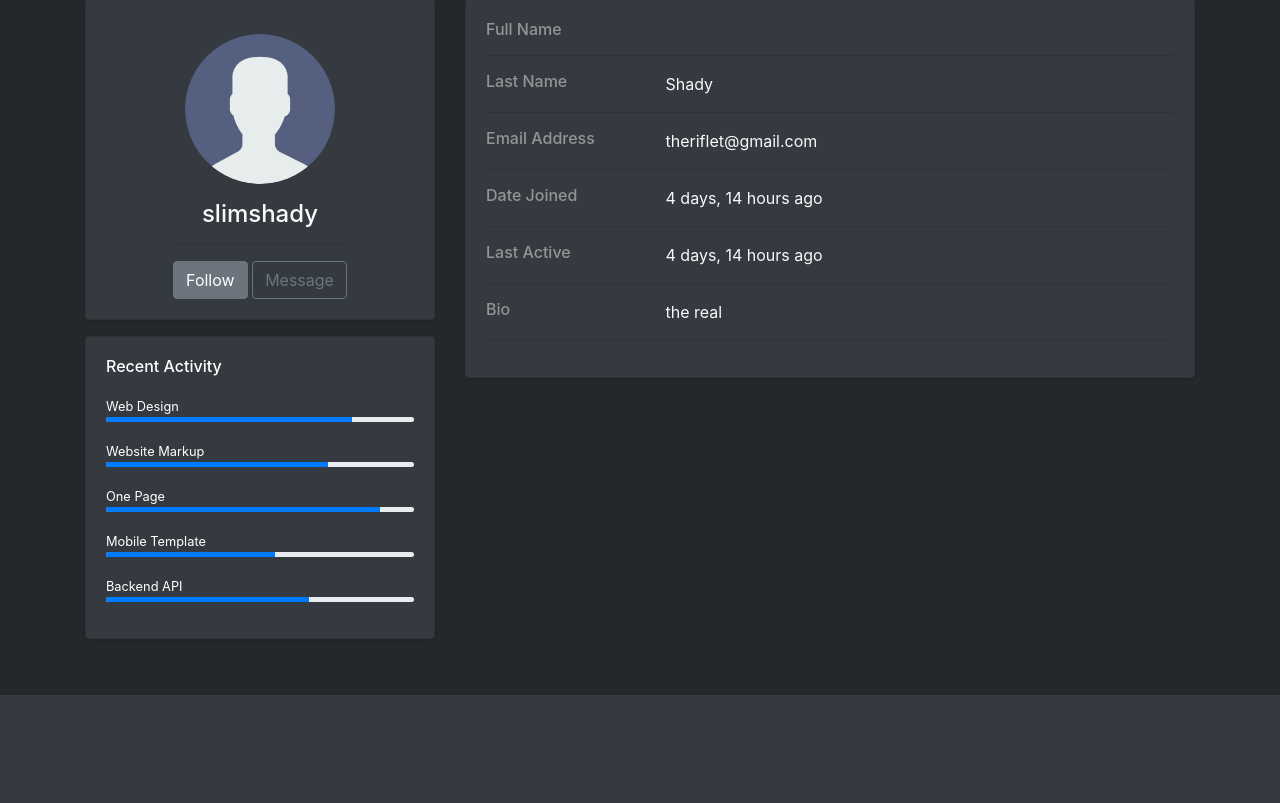
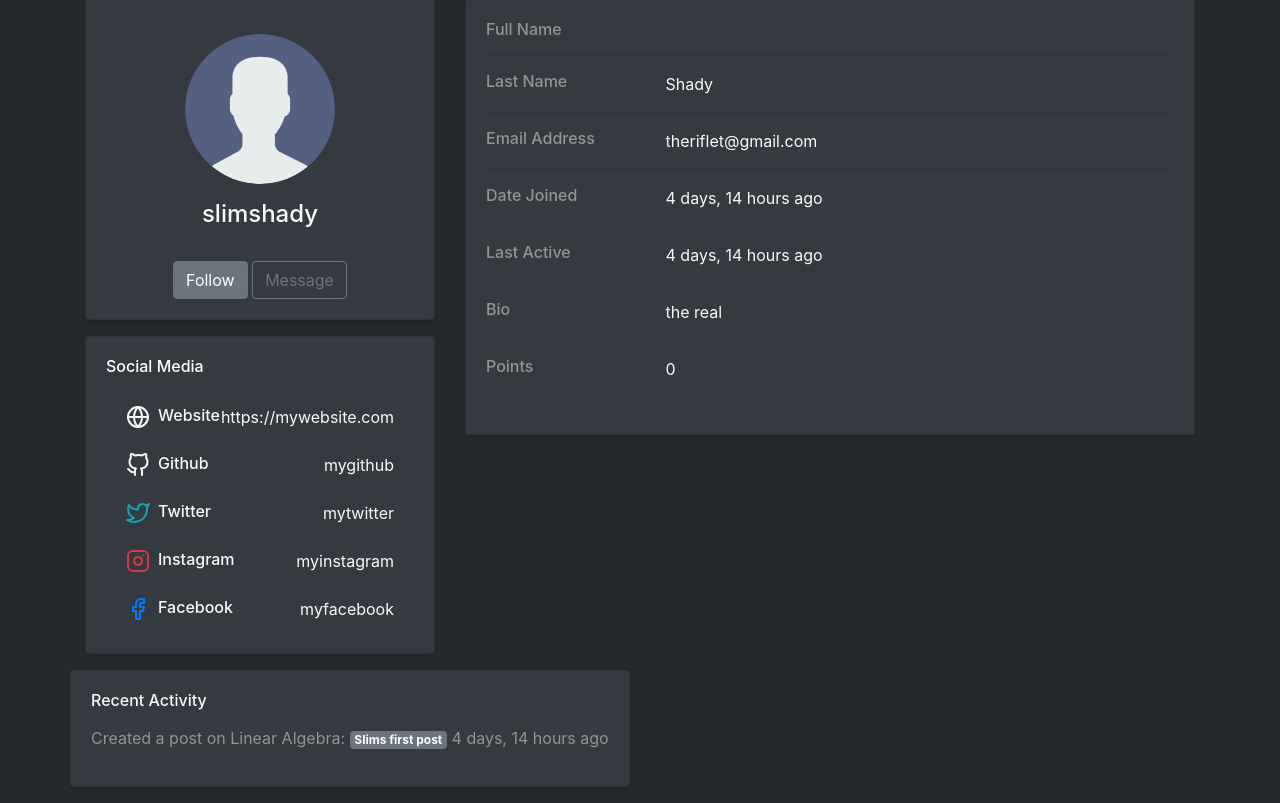
Before and after one commit to mjahidulalam/PragueStudentCenter, a Django app: a page that uses templates/root.html in a window 1280 px wide. Shown: the part 105-908 px from the top of the page. Before the commit the page ends 800 px from the top, so only its background shows below. Run offline with Django 3.2, Linux system fonts and the light colour scheme; data comes from the database, SQL or seed files in the repository; parts of the project's set-up code (start-up, migrations or seed data) failed here and were passed over; some libraries are stand-ins or nearby versions.

Commit message:
updated scroll bar

```diff
--- a/templates/root.html
+++ b/templates/root.html
@@ -21,6 +21,25 @@
   </head>
   <!-- <body style="background-color: rgb(224, 232, 243);"> -->
   <body style="background-color: #25282b;">
+    <style>
+      ::-webkit-scrollbar {
+        background-color: #5f5f5f;
+        width: 10px;
+      }
+      ::-webkit-scrollbar-track {
+        background: #aaaaaa;
+      }
+
+      /* Handle */
+      ::-webkit-scrollbar-thumb {
+        background: rgb(100, 100, 100);
+      }
+
+      /* Handle on hover */
+      ::-webkit-scrollbar-thumb:hover {
+        background: #555;
+      }
+      </style>
 
     {% include 'components/navbar.html' %}
 
--- a/templates/users/profile.html
+++ b/templates/users/profile.html
@@ -25,27 +25,29 @@
               </div>
               <div class="card mt-3 bg-dark text-white">
                 <div class="card-body" >
-                  <h6 class="d-flex align-items-center mb-3">Recent Activity</h6>
-                  <small>Web Design</small>
-                  <div class="progress mb-3" style="height: 5px">
-                    <div class="progress-bar bg-primary" role="progressbar" style="width: 80%" aria-valuenow="80" aria-valuemin="0" aria-valuemax="100"></div>
-                  </div>
-                  <small>Website Markup</small>
-                  <div class="progress mb-3" style="height: 5px">
-                    <div class="progress-bar bg-primary" role="progressbar" style="width: 72%" aria-valuenow="72" aria-valuemin="0" aria-valuemax="100"></div>
-                  </div>
-                  <small>One Page</small>
-                  <div class="progress mb-3" style="height: 5px">
-                    <div class="progress-bar bg-primary" role="progressbar" style="width: 89%" aria-valuenow="89" aria-valuemin="0" aria-valuemax="100"></div>
-                  </div>
-                  <small>Mobile Template</small>
-                  <div class="progress mb-3" style="height: 5px">
-                    <div class="progress-bar bg-primary" role="progressbar" style="width: 55%" aria-valuenow="55" aria-valuemin="0" aria-valuemax="100"></div>
-                  </div>
-                  <small>Backend API</small>
-                  <div class="progress mb-3" style="height: 5px">
-                    <div class="progress-bar bg-primary" role="progressbar" style="width: 66%" aria-valuenow="66" aria-valuemin="0" aria-valuemax="100"></div>
-                  </div>
+                  <h6 class="d-flex align-items-center mb-3">Social Media</h6>
+                  <ul class="list-group list-group-flush">
+                    <li class="list-group-item d-flex justify-content-between align-items-center flex-wrap bg-dark text-light">
+                      <h6 class="mb-0"><svg xmlns="http://www.w3.org/2000/svg" width="24" height="24" viewBox="0 0 24 24" fill="none" stroke="currentColor" stroke-width="2" stroke-linecap="round" stroke-linejoin="round" class="feather feather-globe mr-2 icon-inline"><circle cx="12" cy="12" r="10"></circle><line x1="2" y1="12" x2="22" y2="12"></line><path d="M12 2a15.3 15.3 0 0 1 4 10 15.3 15.3 0 0 1-4 10 15.3 15.3 0 0 1-4-10 15.3 15.3 0 0 1 4-10z"></path></svg>Website</h6>
+                      <span class="text-light">https://mywebsite.com</span>
+                    </li>
+                    <li class="list-group-item d-flex justify-content-between align-items-center flex-wrap bg-dark text-light">
+                      <h6 class="mb-0"><svg xmlns="http://www.w3.org/2000/svg" width="24" height="24" viewBox="0 0 24 24" fill="none" stroke="currentColor" stroke-width="2" stroke-linecap="round" stroke-linejoin="round" class="feather feather-github mr-2 icon-inline"><path d="M9 19c-5 1.5-5-2.5-7-3m14 6v-3.87a3.37 3.37 0 0 0-.94-2.61c3.14-.35 6.44-1.54 6.44-7A5.44 5.44 0 0 0 20 4.77 5.07 5.07 0 0 0 19.91 1S18.73.65 16 2.48a13.38 13.38 0 0 0-7 0C6.27.65 5.09 1 5.09 1A5.07 5.07 0 0 0 5 4.77a5.44 5.44 0 0 0-1.5 3.78c0 5.42 3.3 6.61 6.44 7A3.37 3.37 0 0 0 9 18.13V22"></path></svg>Github</h6>
+                      <span class="text-light">mygithub</span>
+                    </li>
+                    <li class="list-group-item d-flex justify-content-between align-items-center flex-wrap bg-dark text-light">
+                      <h6 class="mb-0"><svg xmlns="http://www.w3.org/2000/svg" width="24" height="24" viewBox="0 0 24 24" fill="none" stroke="currentColor" stroke-width="2" stroke-linecap="round" stroke-linejoin="round" class="feather feather-twitter mr-2 icon-inline text-info"><path d="M23 3a10.9 10.9 0 0 1-3.14 1.53 4.48 4.48 0 0 0-7.86 3v1A10.66 10.66 0 0 1 3 4s-4 9 5 13a11.64 11.64 0 0 1-7 2c9 5 20 0 20-11.5a4.5 4.5 0 0 0-.08-.83A7.72 7.72 0 0 0 23 3z"></path></svg>Twitter</h6>
+                      <span class="text-light">mytwitter</span>
+                    </li>
+                    <li class="list-group-item d-flex justify-content-between align-items-center flex-wrap bg-dark text-light">
+                      <h6 class="mb-0"><svg xmlns="http://www.w3.org/2000/svg" width="24" height="24" viewBox="0 0 24 24" fill="none" stroke="currentColor" stroke-width="2" stroke-linecap="round" stroke-linejoin="round" class="feather feather-instagram mr-2 icon-inline text-danger"><rect x="2" y="2" width="20" height="20" rx="5" ry="5"></rect><path d="M16 11.37A4 4 0 1 1 12.63 8 4 4 0 0 1 16 11.37z"></path><line x1="17.5" y1="6.5" x2="17.51" y2="6.5"></line></svg>Instagram</h6>
+                      <span class="text-light">myinstagram</span>
+                    </li>
+                    <li class="list-group-item d-flex justify-content-between align-items-center flex-wrap bg-dark text-light">
+                      <h6 class="mb-0"><svg xmlns="http://www.w3.org/2000/svg" width="24" height="24" viewBox="0 0 24 24" fill="none" stroke="currentColor" stroke-width="2" stroke-linecap="round" stroke-linejoin="round" class="feather feather-facebook mr-2 icon-inline text-primary"><path d="M18 2h-3a5 5 0 0 0-5 5v3H7v4h3v8h4v-8h3l1-4h-4V7a1 1 0 0 1 1-1h3z"></path></svg>Facebook</h6>
+                      <span class="text-light">myfacebook</span>
+                    </li>
+                  </ul>
                 </div>
               </div>
             </div>
@@ -106,6 +108,15 @@
                     </div>
                   </div>
                   <hr>
+                  <div class="row">
+                    <div class="col-sm-3">
+                      <h6 class="mb-0">Points</h6>
+                    </div>
+                    <div class="col-sm-9 text-light">
+                      {{ profile_info.points }}
+                    </div>
+                  </div>
+                  <hr>
                   {% if user.id == profile.id %}
                   <div class="row">
                     <div class="col-sm-12">
@@ -115,6 +126,24 @@
                   </div>
                 </div>
               </div>
+              <div class="card mb-3 bg-dark">
+                <div class="card-body" style="color: rgb(148, 148, 148);">
+                  <h6 class="d-flex align-items-center mb-3 text-light">Recent Activity</h6>
+                      {% if number_of_posts > 0 %}
+                        {% for post in posts %}
+                          <p>Created a post on {{ post.categories }}:
+                            <a href="{{ post.get_url }}" class="badge badge-secondary">{{ post.title }}</a>
+                              {{ post.date|timesince }} ago</p>
+                        {% endfor %}
+                        {% if number_of_posts > 5 %}
+                        <hr>
+                          <p style="margin-bottom: 0px;"> + {{ number_of_posts|add:"-5" }} more</p>
+                        {% endif %}
+                      {% else %}
+                        <p>No posts yet</p>
+                      {% endif %}
+                </div>
+              </div>
             </div>
           </div>
         </div>
--- a/user/views.py
+++ b/user/views.py
@@ -84,6 +84,8 @@ def profile(request, pk, username):
     context = {"user": user,
                 "profile": profile,
                 "profile_info": profile_info,
+                'posts': posts,
+                'number_of_posts': len(posts),
                 }
     return render(request, "users/profile.html", context)
 
```
